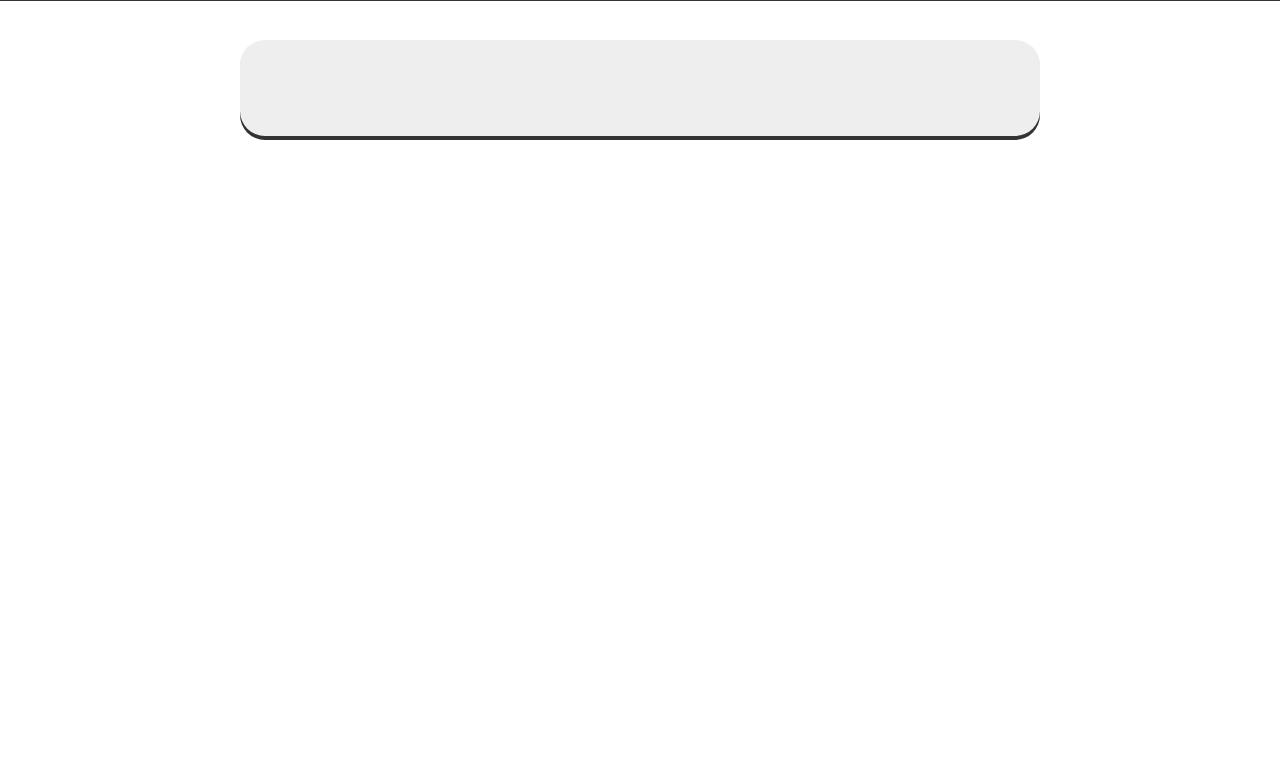
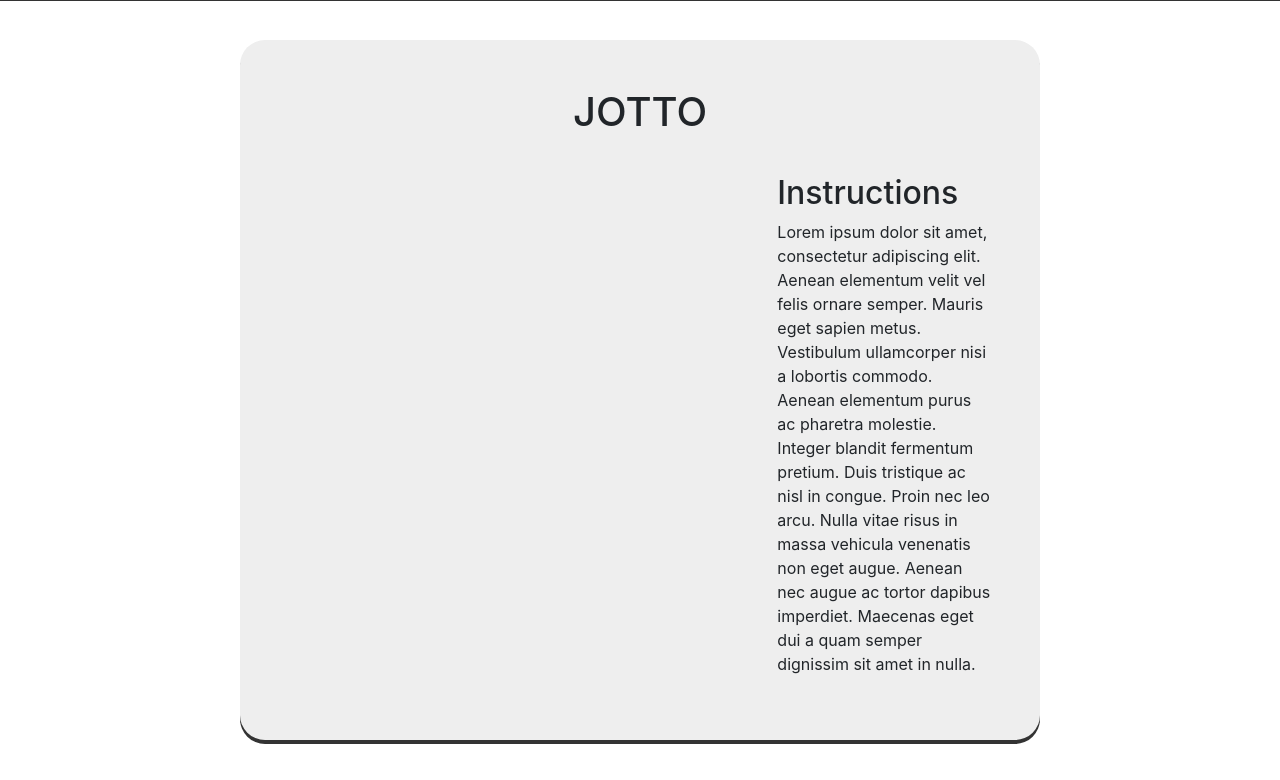
Before and after one commit to kBarbz/jotto, a Flask app: page / in a window 1280 px wide. Shown: the part 40-820 px from the top of the page. Before the commit the page ends 180 px from the top, so only its background shows below. Run offline with Flask 2, Linux system fonts and the light colour scheme; the visitor is signed in with stand-in values (Sample User, id 1); some libraries are stand-ins or nearby versions.

Commit message:
started index

```diff
--- a/templates/index.html
+++ b/templates/index.html
@@ -5,5 +5,12 @@
 {% endblock %}
 
 {% block main %}
-
+<h1 style="text-align: center"> JOTTO </h1>
+<div class="row">
+  <div class="col-8"></div>
+  <div class="col-4">
+    <h2> Instructions </h2>
+    <p>Lorem ipsum dolor sit amet, consectetur adipiscing elit. Aenean elementum velit vel felis ornare semper. Mauris eget sapien metus. Vestibulum ullamcorper nisi a lobortis commodo. Aenean elementum purus ac pharetra molestie. Integer blandit fermentum pretium. Duis tristique ac nisl in congue. Proin nec leo arcu. Nulla vitae risus in massa vehicula venenatis non eget augue. Aenean nec augue ac tortor dapibus imperdiet. Maecenas eget dui a quam semper dignissim sit amet in nulla.</p>
+  </div>
+</div>
 {% endblock %}
```
